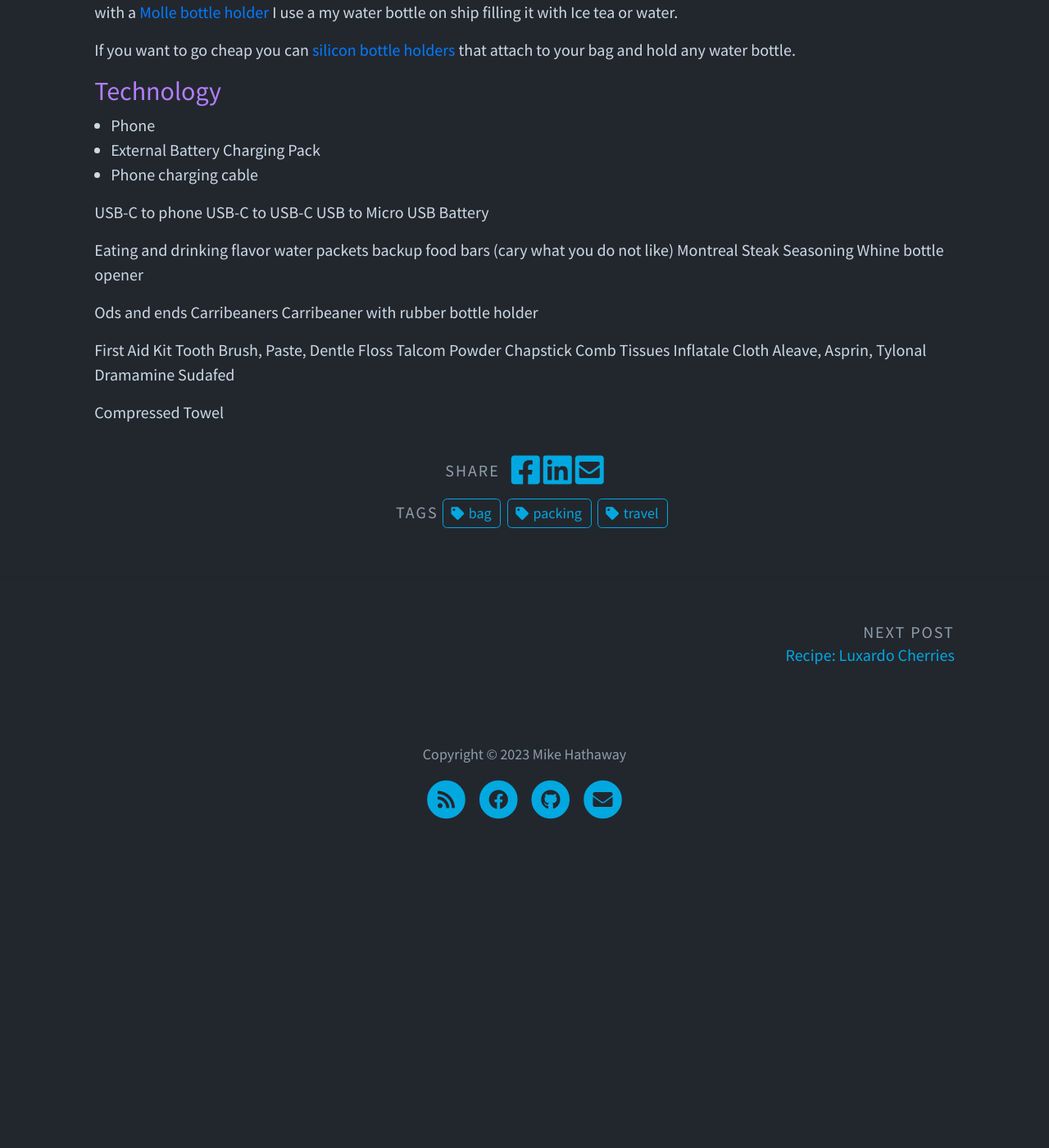
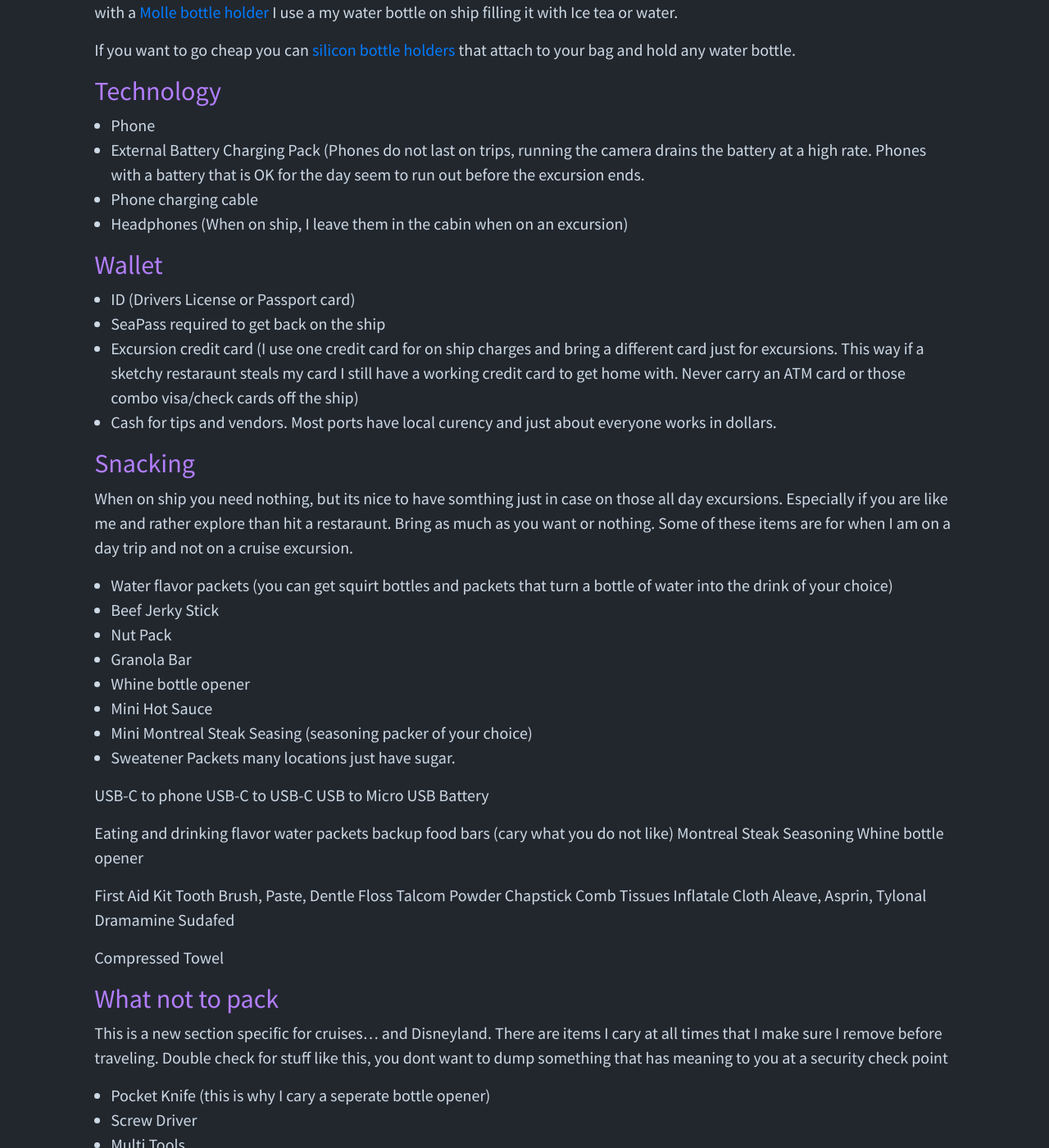
Before and after one commit to mjh2901/mikehathaway.com, a Jekyll site: the page built from _posts/2023-09-09-cruise-day-bag.md, in a window 1280 px wide and 1400 px high, scrolled down 1958 px. Shown: the whole window at 82% size. Built offline with Jekyll 4.4.1, drawn with Linux system fonts in a browser that asks for light colours; before the commit the page ends 2995 px from its top, so only the background shows below that; some of the changed text lies outside the part shown.

Commit message:
Update 2023-09-09-cruise-day-bag.md

```diff
--- a/_posts/2023-09-09-cruise-day-bag.md
+++ b/_posts/2023-09-09-cruise-day-bag.md
@@ -36,8 +36,28 @@ If you want to go cheap you can [silicon bottle holders](https://www.amazon.com/
 
 ## Technology
 - Phone
-- External Battery Charging Pack
+- External Battery Charging Pack (Phones do not last on trips, running the camera drains the battery at a high rate.  Phones with a battery that is OK for the day seem to run out before the excursion ends.
 - Phone charging cable
+- Headphones (When on ship, I leave them in the cabin when on an excursion)
+
+## Wallet
+- ID (Drivers License or Passport card)
+- SeaPass required to get back on the ship
+- Excursion credit card (I use one credit card for on ship charges and bring a different card just for excursions.  This way if a sketchy restaraunt steals my card I still have a working credit card to get home with.  Never carry an ATM card or those combo visa/check cards off the ship)
+- Cash for tips and vendors.  Most ports have local curency and just about everyone works in dollars.
+
+## Snacking
+When on ship you need nothing, but its nice to have somthing just in case on those all day excursions.  Especially if you are like me and rather explore than hit a restaraunt.  Bring as much as you want or nothing.  Some of these items are for when I am on a day trip and not on a cruise excursion.
+
+- Water flavor packets (you can get squirt bottles and packets that turn a bottle of water into the drink of your choice)
+- Beef Jerky Stick
+- Nut Pack
+- Granola Bar
+- Whine bottle opener
+- Mini Hot Sauce
+- Mini Montreal Steak Seasing (seasoning packer of your choice)
+- Sweatener Packets many locations just have sugar.
+
 
 
 USB-C to phone
@@ -51,9 +71,7 @@ backup food bars (cary what you do not like)
 Montreal Steak Seasoning
 Whine bottle opener
 
-Ods and ends
-Carribeaners
-Carribeaner with rubber bottle holder
+
 
 First Aid Kit
 Tooth Brush, Paste, Dentle Floss
@@ -67,3 +85,11 @@ Dramamine
 Sudafed
 
 Compressed Towel
+## What not to pack
+This is a new section specific for cruises... and Disneyland.  There are items I cary at all times that I make sure I remove before traveling.  Double check for stuff like this, you dont want to dump something that has meaning to you at a security check point
+
+- Pocket Knife (this is why I cary a seperate bottle opener)
+- Screw Driver
+- Multi Tools
+- Anything with a blade or could be considered a weapon
+- Tools
```
